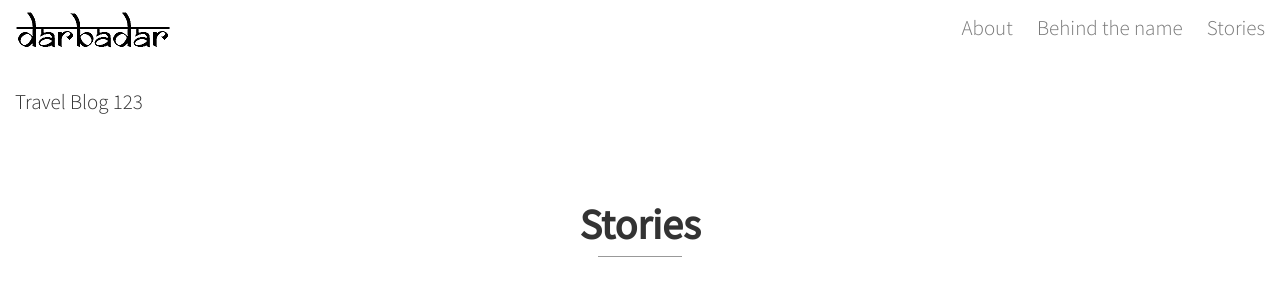
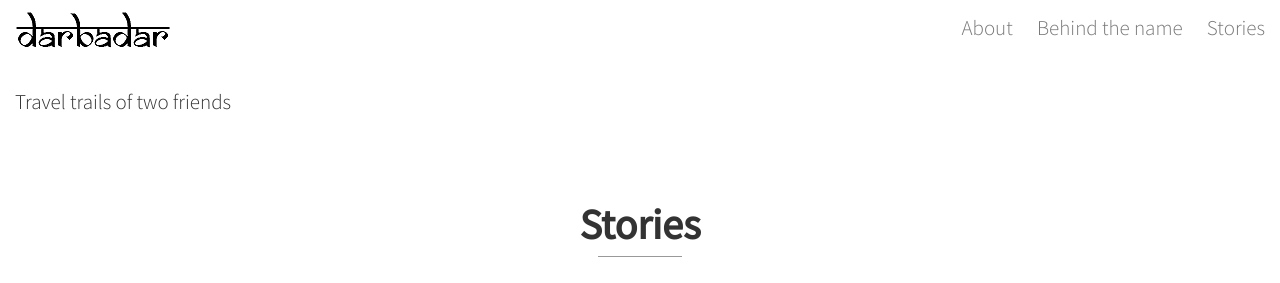
Before and after one commit to harshac/darbadar, a Jekyll site: the page built from index.html, in a window 1280 px wide. Shown: the top 283 px of the page. Built offline with Jekyll 4.4.1, drawn with Linux system fonts in a browser that asks for light colours; some web fonts are replaced.

Commit message:
Modiying site description

```diff
--- a/_config.yml
+++ b/_config.yml
@@ -2,7 +2,7 @@
 title: Darbadar
 email: harsha.chaudhary@gmail.com
 description: > # this means to ignore newlines until "baseurl:"
-  Travel Blog 123
+  Travel trails of two friends
 baseurl: "" # the subpath of your site, e.g. /blog/
 url: "http://darbadar.com" # the base hostname & protocol for your site
 permalink: /stories/:year/:month/:title
--- a/_config_dev.yml
+++ b/_config_dev.yml
@@ -2,7 +2,7 @@
 title: Darbadar
 email: harsha.chaudhary@gmail.com
 description: > # this means to ignore newlines until "baseurl:"
-  Travel Blog 123
+  Travel trails of two friends
 baseurl: "" # the subpath of your site, e.g. /blog/
 url: "" # the base hostname & protocol for your site
 permalink: /stories/:title
```
